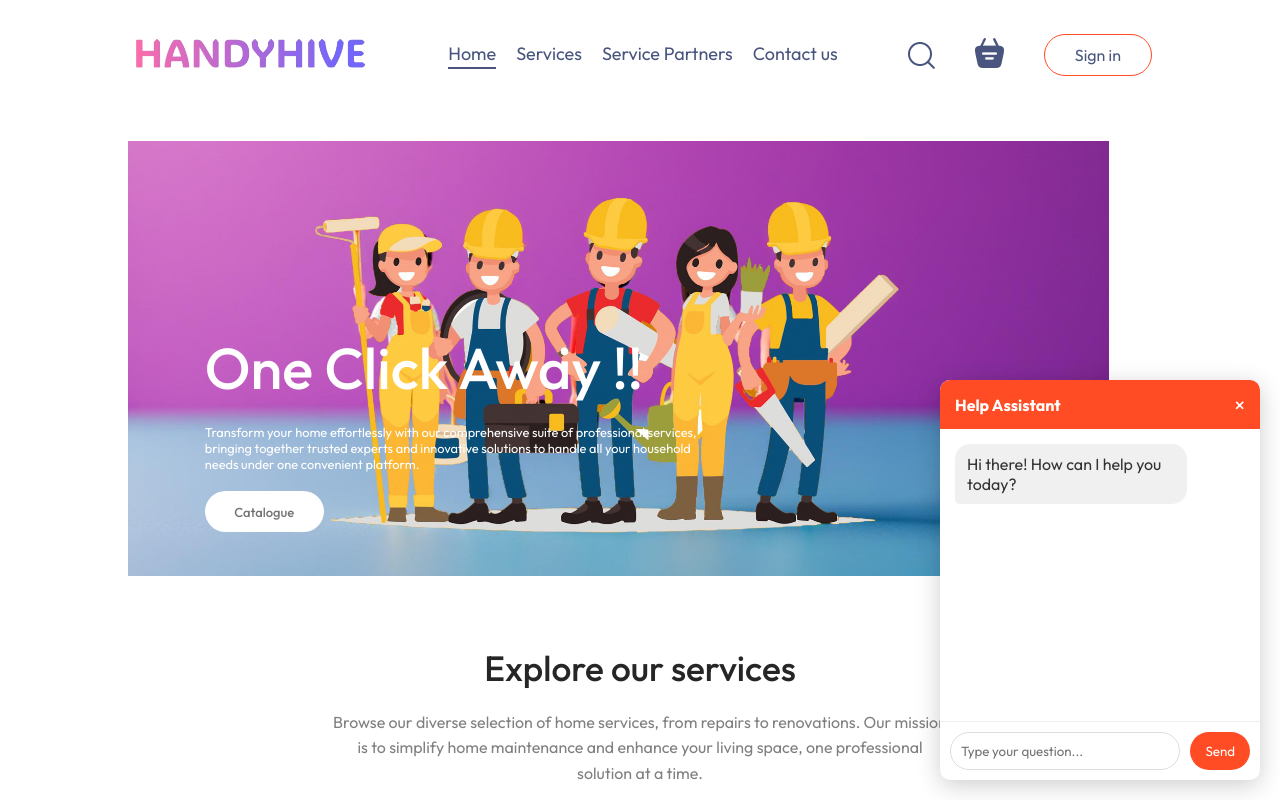
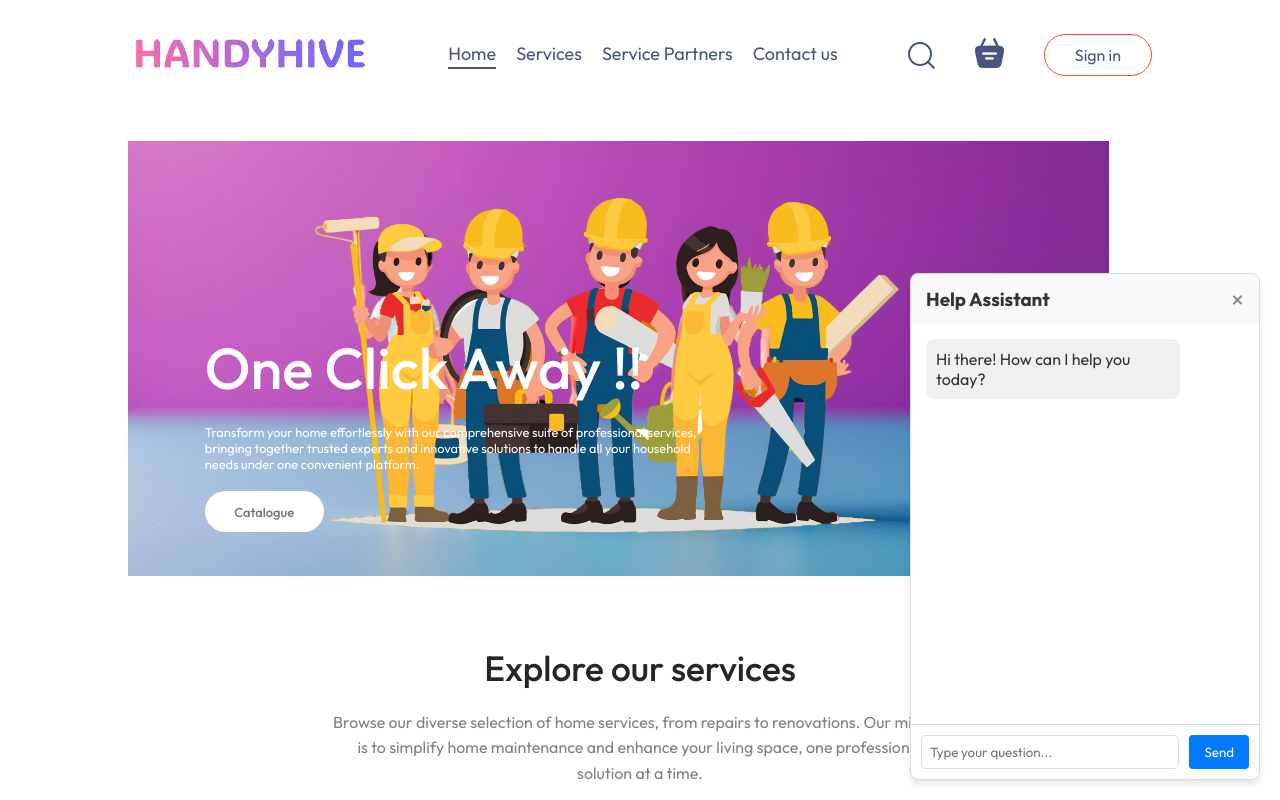
Before and after one commit to KartikCityU/HandyHive, a React (Vite) app in the folder frontend/: page / in a window 1280 px wide. Both pictures are taken after a click on the button "Chat with us". Shown: the top 800 px of the page. Built offline with nearby package versions, Linux system fonts and the light colour scheme; no server answers.

Commit message:
chatbot Updated

```diff
--- a/frontend/src/components/ChatBot/ChatBot.css
+++ b/frontend/src/components/ChatBot/ChatBot.css
@@ -6,105 +6,109 @@
 }
 
 .chatbot-button {
-    background-color: #FF4C24;
+  background-color: #007bff;
   color: white;
   border: none;
-    padding: 12px 20px;
-    border-radius: 30px;
-    font-weight: 600;
+  padding: 10px 20px;
+  border-radius: 5px;
   cursor: pointer;
-    box-shadow: 0 4px 12px rgba(0, 0, 0, 0.2);
-    transition: all 0.3s;
+  transition: background-color 0.3s ease;
 }
 
 .chatbot-button:hover {
-    transform: translateY(-2px);
-    box-shadow: 0 6px 16px rgba(0, 0, 0, 0.3);
+  background-color: #0056b3;
 }
 
 .chatbot-box {
-    width: 320px;
-    height: 400px;
+  width: 350px;
+  border: 1px solid #ddd;
+  border-radius: 8px;
   background-color: white;
-    border-radius: 10px;
-    box-shadow: 0 5px 25px rgba(0, 0, 0, 0.2);
-    display: flex;
-    flex-direction: column;
-    overflow: hidden;
+  box-shadow: 0 4px 6px rgba(0,0,0,0.1);
 }
 
 .chatbot-header {
-    background-color: #FF4C24;
-    color: white;
-    padding: 12px 15px;
   display: flex;
   justify-content: space-between;
   align-items: center;
+  background-color: #f8f9fa;
+  padding: 10px 15px;
+  border-top-left-radius: 8px;
+  border-top-right-radius: 8px;
 }
 
 .chatbot-header h3 {
   margin: 0;
-    font-size: 16px;
+  color: #333;
 }
 
 .chatbot-header button {
   background: none;
   border: none;
-    color: white;
-    font-size: 20px;
+  font-size: 24px;
+  color: #888;
   cursor: pointer;
 }
 
 .chatbot-messages {
-    flex: 1;
+  height: 400px;
+  overflow-y: auto;
   padding: 15px;
-    overflow-y: auto;
   display: flex;
   flex-direction: column;
-    gap: 10px;
 }
 
 .message {
-    padding: 10px 12px;
-    border-radius: 15px;
   max-width: 80%;
+  margin-bottom: 10px;
+  padding: 10px;
+  border-radius: 8px;
   word-wrap: break-word;
 }
 
-  .message.bot {
-    background-color: #f0f0f0;
-    color: #333;
-    align-self: flex-start;
-    border-bottom-left-radius: 5px;
+.message.user {
+  align-self: flex-end;
+  background-color: #007bff;
+  color: white;
+  margin-left: auto;
 }
 
-  .message.user {
-    background-color: #FF4C24;
-    color: white;
-    align-self: flex-end;
-    border-bottom-right-radius: 5px;
+.message.bot {
+  align-self: flex-start;
+  background-color: #f1f0f0;
+  color: #333;
+}
+
+.message.loading {
+  background-color: #f1f0f0;
+  color: #888;
+  font-style: italic;
 }
 
 .chatbot-input {
-    border-top: 1px solid #eee;
+  display: flex;
   padding: 10px;
-    display: flex;
-    gap: 10px;
+  border-top: 1px solid #ddd;
 }
 
 .chatbot-input input {
-    flex: 1;
-    padding: 10px;
+  flex-grow: 1;
+  padding: 8px;
   border: 1px solid #ddd;
-    border-radius: 20px;
-    outline: none;
+  border-radius: 4px;
+  margin-right: 10px;
 }
 
 .chatbot-input button {
-    background-color: #FF4C24;
+  background-color: #007bff;
   color: white;
   border: none;
   padding: 8px 15px;
-    border-radius: 20px;
+  border-radius: 4px;
   cursor: pointer;
 }
+
+.chatbot-input button:disabled {
+  background-color: #cccccc;
+  cursor: not-allowed;
+}
--- a/frontend/src/components/ChatBot/ChatBot.jsx
+++ b/frontend/src/components/ChatBot/ChatBot.jsx
@@ -1,4 +1,5 @@
 import React, { useState } from 'react';
+import axios from 'axios';
 import './ChatBot.css';
 
 const ChatBot = () => {
@@ -7,32 +8,62 @@ const ChatBot = () => {
     { text: "Hi there! How can I help you today?", sender: "bot" }
   ]);
   const [inputText, setInputText] = useState('');
+  const [isLoading, setIsLoading] = useState(false);
 
-  const handleSendMessage = () => {
+  // DeepSeek API configuration
+  const DEEPSEEK_API_KEY = 'sk-7bb4620fb26442e4a868a6bd1d2894c8'; // Replace with your actual API key
+  const DEEPSEEK_API_URL = 'https://api.deepseek.com/v1/chat/completions';
+
+  const handleSendMessage = async () => {
     if (inputText.trim() === '') return;
 
     // Add user message
-    setMessages([...messages, { text: inputText, sender: 'user' }]);
+    const updatedMessages = [...messages, { text: inputText, sender: 'user' }];
+    setMessages(updatedMessages);
+    setInputText('');
+    setIsLoading(true);
 
-    // Process response (Simple pre-defined responses)
-    setTimeout(() => {
-      let botResponse = "I'm sorry, I don't understand. Could you try asking something else?";
+    try {
+      // Call DeepSeek API
+      const response = await axios.post(
+        DEEPSEEK_API_URL,
+        {
+          model: "deepseek-chat", // DeepSeek's chat model
+          messages: [
+            {
+              role: "system",
+              content: "You are a helpful assistant for a home services company. Provide clear, concise, and helpful responses about booking services, cancellations, and pricing. Be friendly and professional."
+            },
+            ...updatedMessages.map(msg => ({
+              role: msg.sender === 'user' ? 'user' : 'assistant',
+              content: msg.text
+            }))
+          ],
+          max_tokens: 150,
+          temperature: 0.7
+        },
+        {
+          headers: {
+            'Authorization': `Bearer ${DEEPSEEK_API_KEY}`,
+            'Content-Type': 'application/json'
+          }
+        }
+      );
 
-      const userInput = inputText.toLowerCase();
-      if (userInput.includes('book') || userInput.includes('service')) {
-        botResponse = "To book a service, simply browse our services, select the one you need, and click 'Book Now'.";
-      } else if (userInput.includes('cancel')) {
-        botResponse = "You can cancel a booking by going to 'My Bookings' and selecting the cancel option.";
-      } else if (userInput.includes('price') || userInput.includes('cost')) {
-        botResponse = "Prices vary depending on the service. You can see the price for each service on its details page.";
-      } else if (userInput.includes('hello') || userInput.includes('hi')) {
-        botResponse = "Hello! How can I assist you with our home services today?";
-      }
+      // Extract bot response
+      const botResponse = response.data.choices[0].message.content.trim();
 
+      // Add bot response to messages
       setMessages(prev => [...prev, { text: botResponse, sender: 'bot' }]);
-    }, 500);
-
-    setInputText('');
+    } catch (error) {
+      console.error('Error calling DeepSeek API:', error);
+      setMessages(prev => [...prev, {
+        text: "I'm experiencing some technical difficulties. Please try again later.",
+        sender: 'bot'
+      }]);
+    } finally {
+      setIsLoading(false);
+    }
   };
 
   return (
@@ -57,6 +88,11 @@ const ChatBot = () => {
                 {msg.text}
               </div>
             ))}
+            {isLoading && (
+              <div className="message bot loading">
+                Typing...
+              </div>
+            )}
           </div>
 
           <div className="chatbot-input">
@@ -66,8 +102,14 @@ const ChatBot = () => {
               onChange={(e) => setInputText(e.target.value)}
               placeholder="Type your question..."
               onKeyPress={(e) => e.key === 'Enter' && handleSendMessage()}
+              disabled={isLoading}
             />
-            <button onClick={handleSendMessage}>Send</button>
+            <button
+              onClick={handleSendMessage}
+              disabled={isLoading}
+            >
+              Send
+            </button>
           </div>
         </div>
       )}
```
Lines whose indentation alone changed are shown as unchanged.
